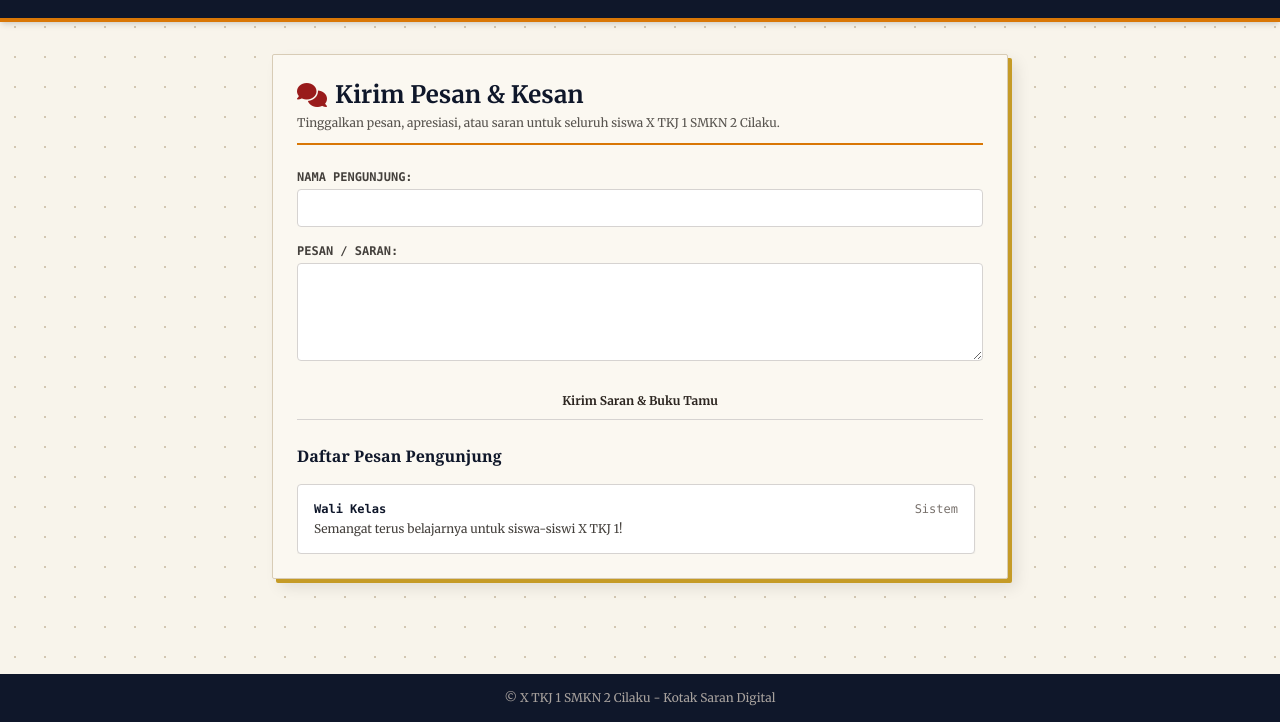
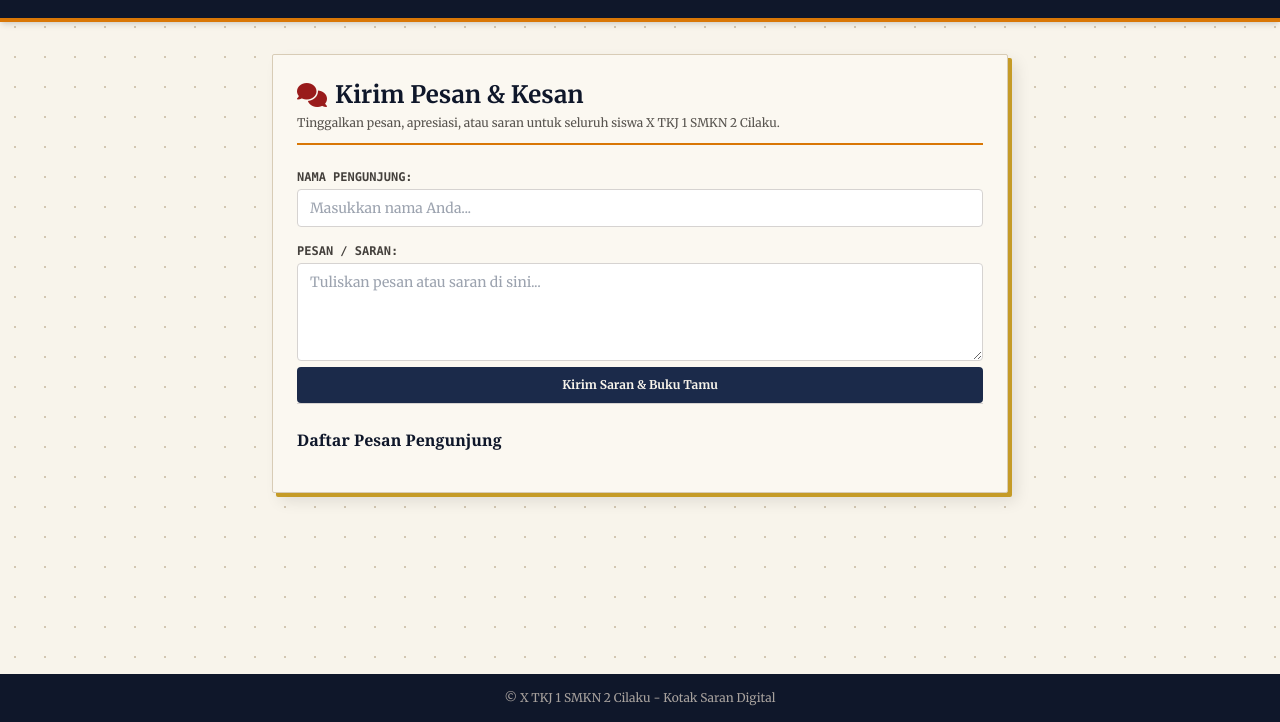
Before and after one commit to fakhrizaidan029-collab/web-kelas-x-tkj-1, a plain HTML site: page saran.html in a window 1280 px wide. Shown: the part 78-800 px from the top of the page. Drawn offline with nearby package versions, Linux system fonts and the light colour scheme.

Commit message:
update action

```diff
--- a/saran.html
+++ b/saran.html
@@ -55,20 +55,29 @@
             </div>
 
             <!-- Form Input -->
-<form name="buku-tamu-tkj1" method="POST" data-netlify="true" class="space-y-4">
+<form action="https://api.web3forms.com/submit" method="POST" class="space-y-4">
 
-    <!-- Input nama, pesan, atau elemen lain yang sudah ada di dalam form -->
+    <!-- Ganti teks di bawah dengan Access Key yang dikirim ke email Anda -->
+    <input type="hidden" name="access_key" value="3c9dede4-0461-43f8-9efb-007afa3bfaa4">
+
     <div>
         <label class="block text-xs font-bold text-stone-700 mb-1 font-mono">NAMA PENGUNJUNG:</label>
-        <input type="text" name="nama" required class="w-full px-3 py-2 border border-stone-300 rounded text-sm bg-white focus:outline-none focus:border-navyClassic">
+        <input type="text" name="nama" required placeholder="Masukkan nama Anda..." class="w-full px-3 py-2 border border-stone-300 rounded text-sm bg-white focus:outline-none focus:border-[#1b2a4a]">
     </div>
 
     <div>
         <label class="block text-xs font-bold text-stone-700 mb-1 font-mono">PESAN / SARAN:</label>
-        <textarea name="pesan" rows="4" required class="w-full px-3 py-2 border border-stone-300 rounded text-sm bg-white focus:outline-none focus:border-navyClassic"></textarea>
+        <textarea name="pesan" rows="4" required placeholder="Tuliskan pesan atau saran di sini..." class="w-full px-3 py-2 border border-stone-300 rounded text-sm bg-white focus:outline-none focus:border-[#1b2a4a]"></textarea>
     </div>
 
-    <button type="submit" class="w-full bg-navyClassic text-creamBg py-2.5 rounded font-typewriter text-xs font-bold hover:bg-slate-800 transition">
+    <action="[https://api.web3forms.com/submit](https://api.web3forms.com/submit)">
+
+    </action>
+
+    <!-- Pilihan Opsional: Redirect ke halaman sukses setelah pesan terkirim -->
+    <input type="hidden" name="redirect" value="https://web3forms.com/success">
+
+    <button type="submit" class="w-full bg-[#1b2a4a] text-[#f8f4eb] py-2.5 rounded font-bold text-xs hover:bg-slate-800 transition">
         Kirim Saran & Buku Tamu
     </button>
 </form>
@@ -77,13 +86,7 @@
                 <h3 class="text-md font-bold text-slate-900 mb-4 font-serif">Daftar Pesan Pengunjung</h3>
                 <div id="daftarPesan" class="space-y-3 max-h-96 overflow-y-auto pr-2">
                     <!-- Pesan Default -->
-                    <div class="bg-white p-4 rounded border border-stone-300 shadow-sm">
-                        <div class="flex justify-between items-center text-xs text-stone-500 font-mono mb-1">
-                            <span class="font-bold text-slate-900">Wali Kelas</span>
-                            <span>Sistem</span>
-                        </div>
-                        <p class="text-xs text-stone-700">Semangat terus belajarnya untuk siswa-siswi X TKJ 1!</p>
-                    </div>
+
                 </div>
             </div>
         </div>
```
